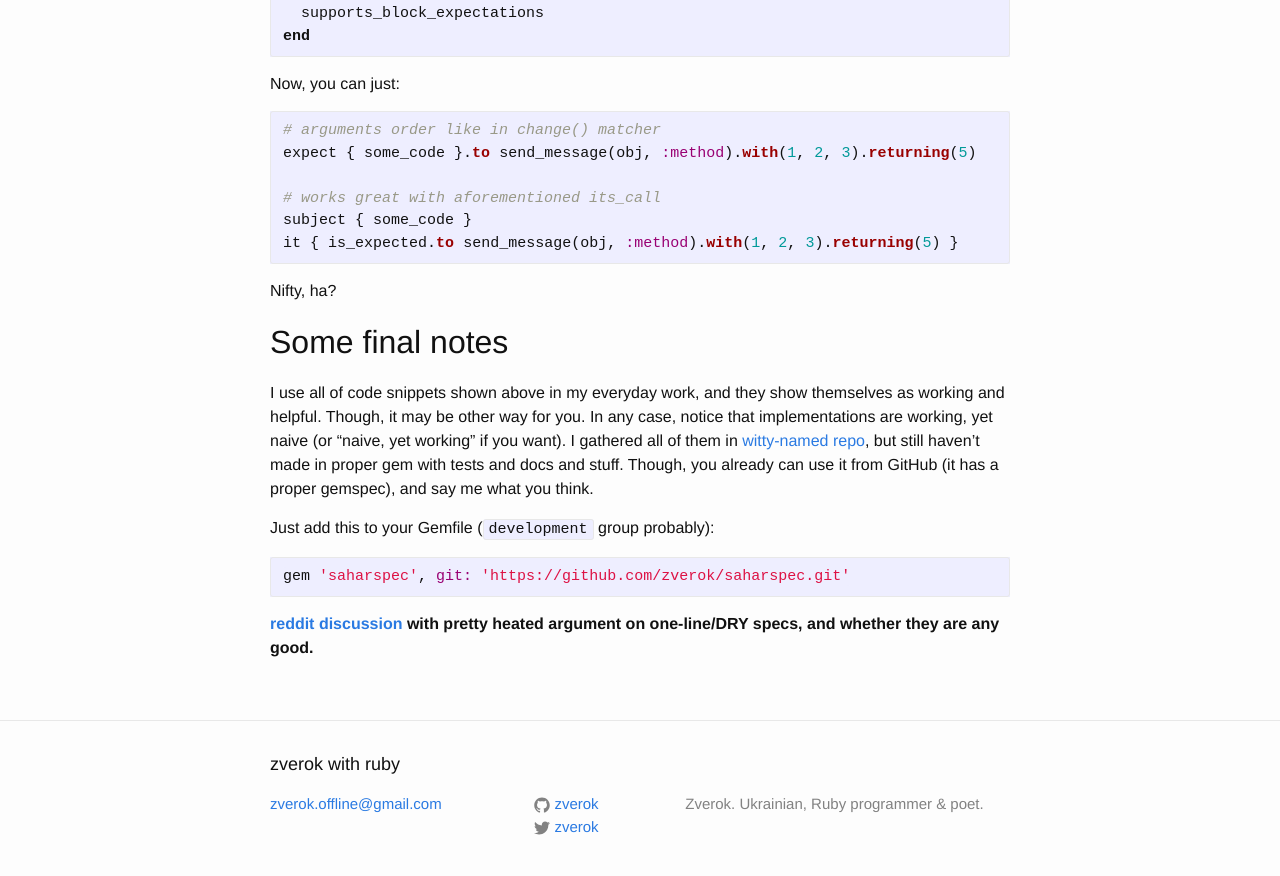
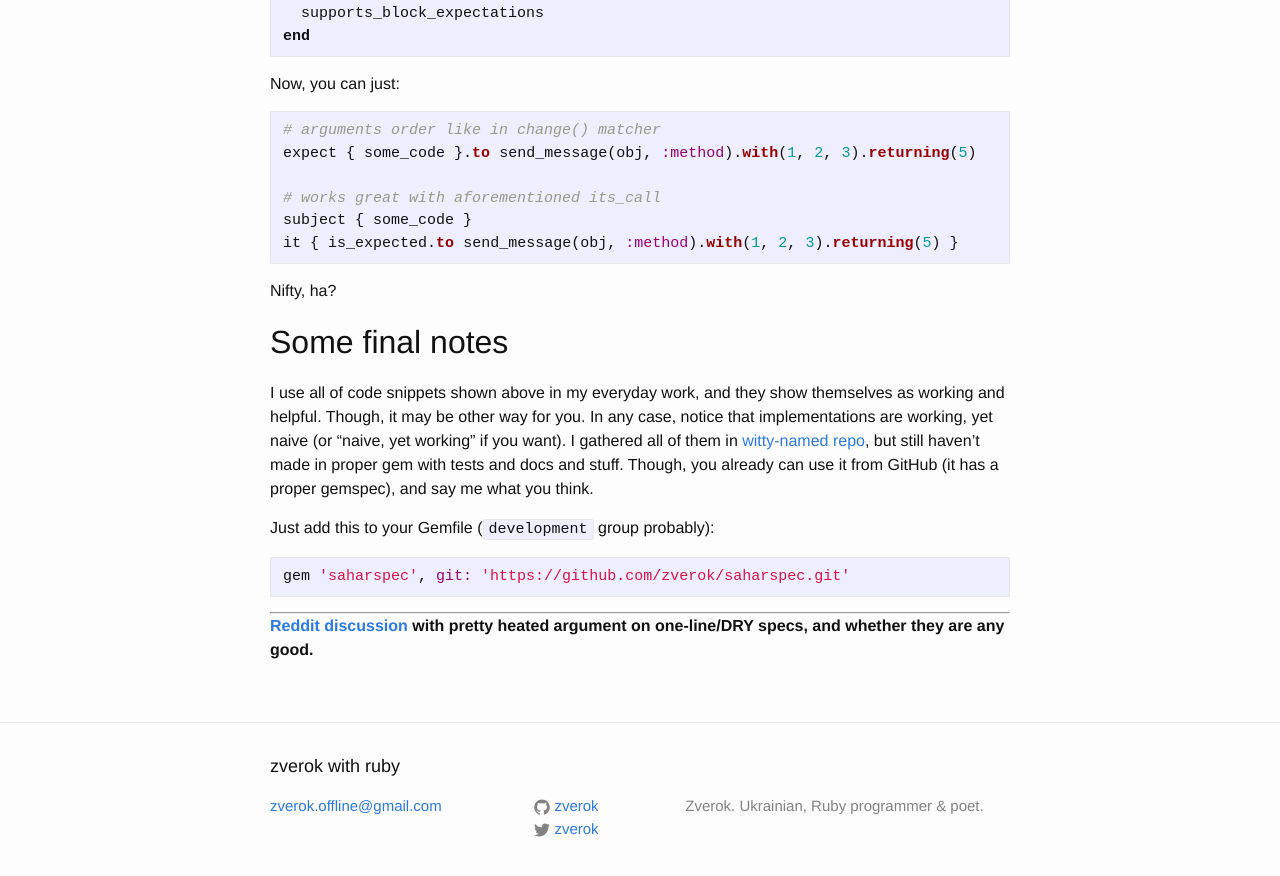
Before and after one commit to zverok/zverok.github.io, a Jekyll site: the page built from _posts/2017-01-22-dry-rspec.md, in a window 1280 px wide and 900 px high, scrolled down 6030 px. Shown: the top 876 px of the window. Built offline with Jekyll 4.4.1, drawn with Linux system fonts in a browser that asks for light colours; comment, search, counter and statistics services are not loaded.

````diff
--- a/_posts/2017-01-22-dry-rspec.md
+++ b/_posts/2017-01-22-dry-rspec.md
@@ -329,5 +329,7 @@ Just add this to your Gemfile (`development` group probably):
 gem 'saharspec', git: 'https://github.com/zverok/saharspec.git'
 ```
 
-**[reddit discussion](https://www.reddit.com/r/ruby/comments/5ph6at/small_steps_to_dryer_rspec/)
+---
+
+**[Reddit discussion](https://www.reddit.com/r/ruby/comments/5ph6at/small_steps_to_dryer_rspec/)
 with pretty heated argument on one-line/DRY specs, and whether they are any good.**
````
